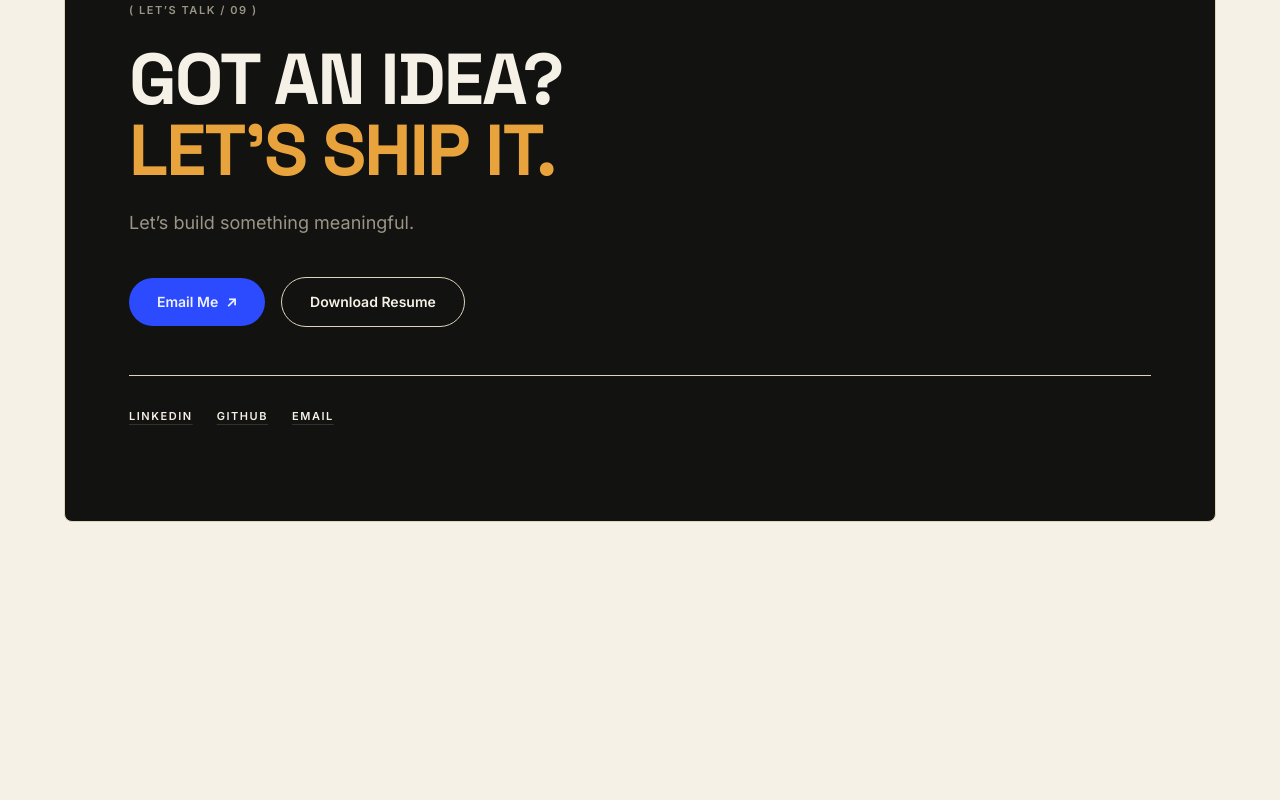
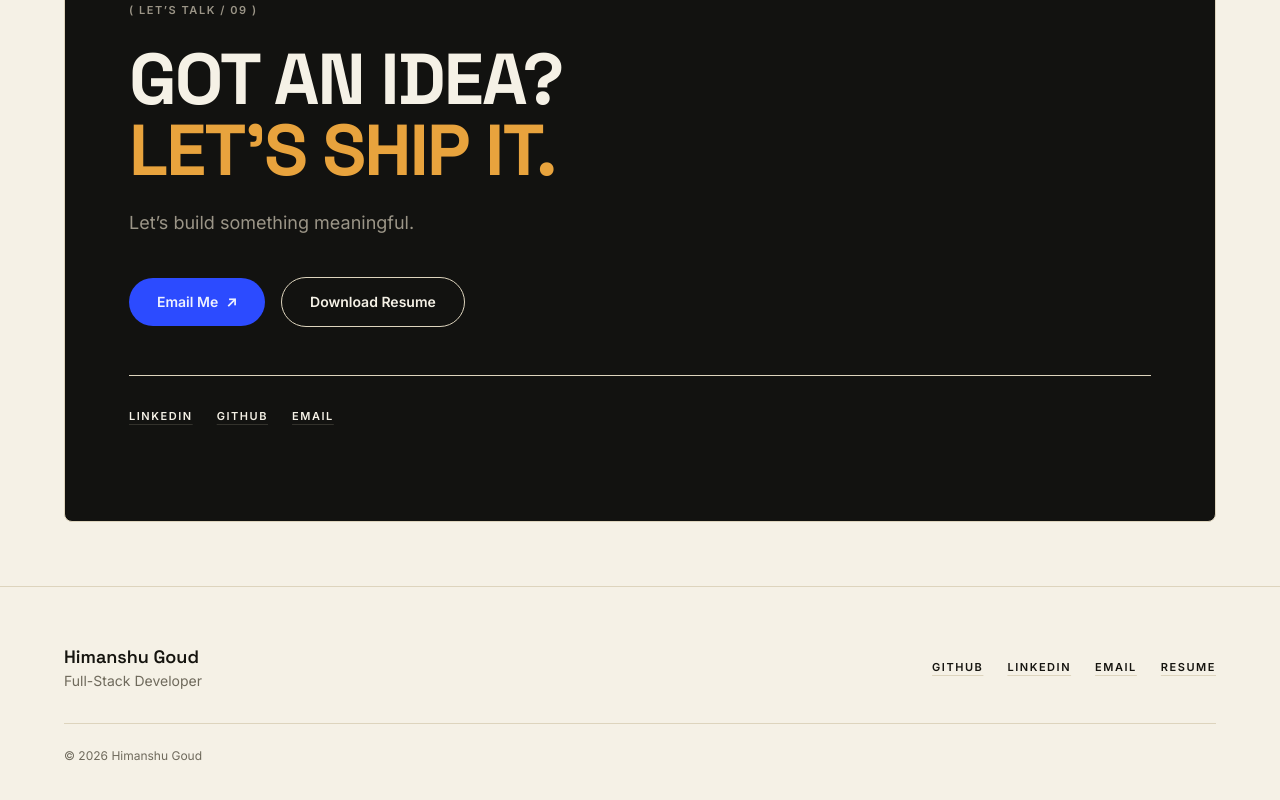
Before and after one commit to himanshugoud/himanshu-portfolio, a Next.js app: page / in a window 1280 px wide. Shown: the part 8551-9351 px from the top of the page. Before the commit the page ends 9137 px from the top, so only its background shows below. Built offline with nearby package versions, Linux system fonts and the light colour scheme.

Commit message:
Phase 10: Footer

```diff
--- a/src/app/page.tsx
+++ b/src/app/page.tsx
@@ -9,6 +9,7 @@ import CertificationsSection from "@/components/CertificationsSection";
 import BeyondCodeSection from "@/components/BeyondCodeSection";
 import FinalVisualSection from "@/components/FinalVisualSection";
 import ContactSection from "@/components/ContactSection";
+import Footer from "@/components/Footer";
 
 export default function Home() {
   return (
@@ -24,6 +25,7 @@ export default function Home() {
       <BeyondCodeSection />
       <FinalVisualSection />
       <ContactSection />
+      <Footer />
     </main>
   );
 }
--- /dev/null
+++ b/src/components/Footer.tsx
@@ -0,0 +1,55 @@
+import { site } from "@/lib/site";
+
+export default function Footer() {
+  const year = new Date().getFullYear();
+
+  return (
+    <footer className="content-col border-t border-line py-10 md:py-14">
+      <div className="flex flex-col gap-8 sm:flex-row sm:items-center sm:justify-between">
+        <div>
+          <p className="font-display text-lg font-semibold text-ink">
+            {site.name}
+          </p>
+          <p className="text-sm text-muted">{site.role}</p>
+        </div>
+
+        <nav className="flex flex-wrap items-center gap-x-6 gap-y-2">
+          <a
+            href={site.links.github}
+            target="_blank"
+            rel="noopener noreferrer"
+            className="label-meta text-ink underline decoration-line underline-offset-4 transition-colors hover:text-accent"
+          >
+            GitHub
+          </a>
+          <a
+            href={site.links.linkedin}
+            target="_blank"
+            rel="noopener noreferrer"
+            className="label-meta text-ink underline decoration-line underline-offset-4 transition-colors hover:text-accent"
+          >
+            LinkedIn
+          </a>
+          <a
+            href={`mailto:${site.email}`}
+            className="label-meta text-ink underline decoration-line underline-offset-4 transition-colors hover:text-accent"
+          >
+            Email
+          </a>
+          <a
+            href={site.links.resume}
+            target="_blank"
+            rel="noopener noreferrer"
+            className="label-meta text-ink underline decoration-line underline-offset-4 transition-colors hover:text-accent"
+          >
+            Resume
+          </a>
+        </nav>
+      </div>
+
+      <p className="mt-8 border-t border-line pt-6 text-xs text-muted">
+        &copy; {year} {site.name}
+      </p>
+    </footer>
+  );
+}
```
